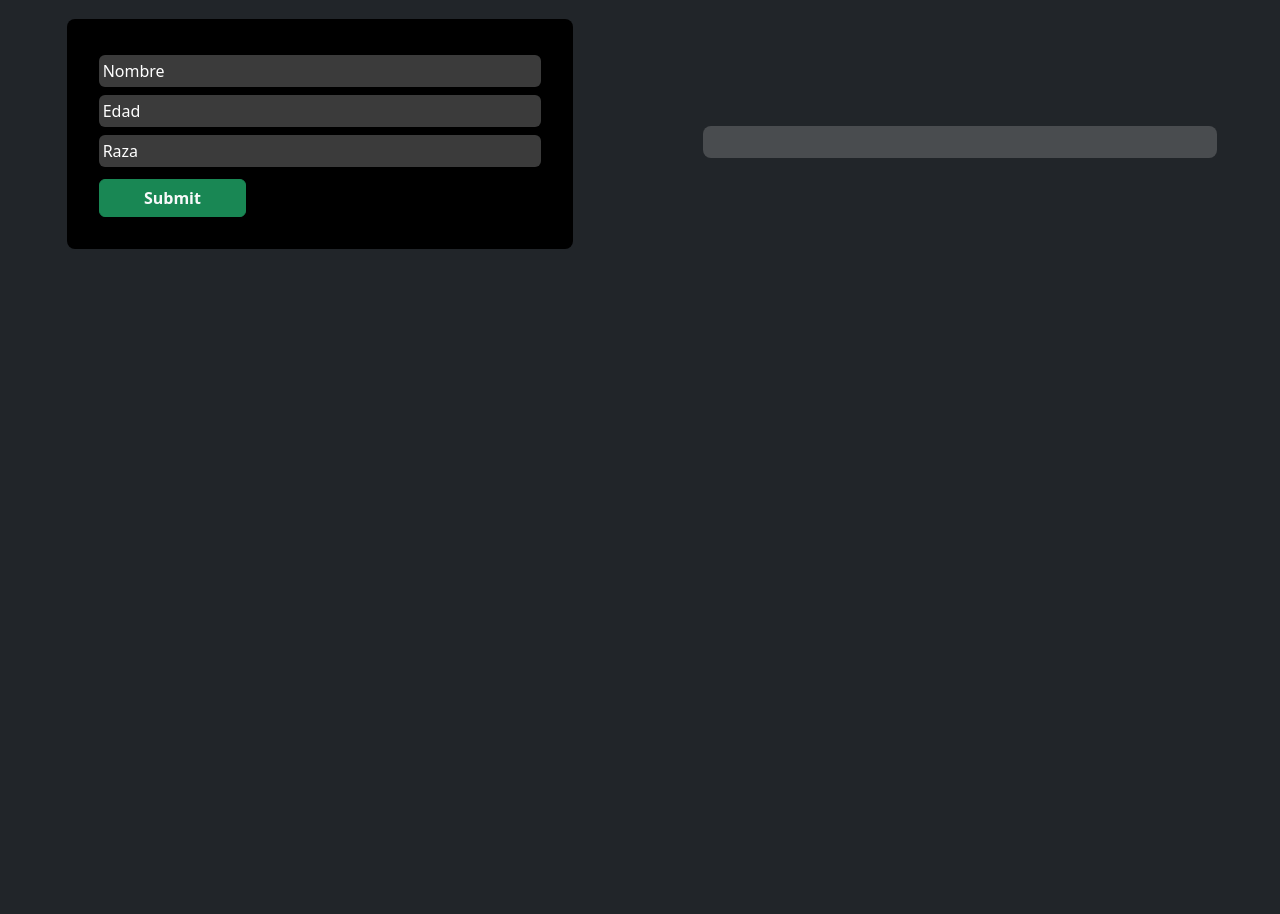
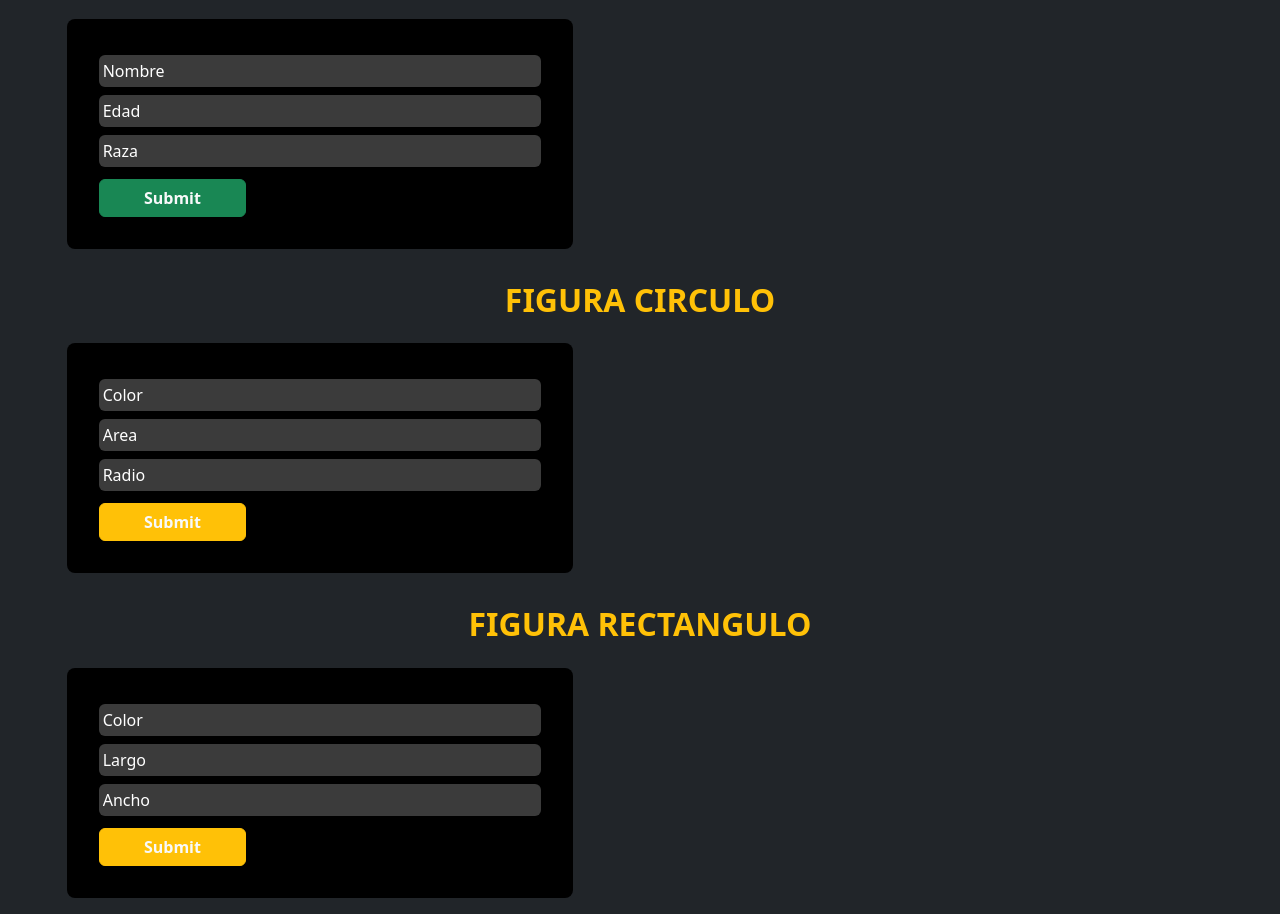
Before and after one commit to Jean0405/POO, a plain HTML site: page index.html in a window 1280 px wide. Shown: the part 424-1338 px from the top of the page. Before the commit the page ends 800 px from the top, so only its background shows below. Drawn offline with nearby package versions, Linux system fonts and the light colour scheme.

Commit message:
feat: :art: Formularios para figura y demás
Se crean y funciionan bien los formularios para obtener los datos del circulo y rectangulo

```diff
--- a/index.html
+++ b/index.html
@@ -48,9 +48,49 @@
                     <input class="btn btn-success fw-bold text-light mt-2 col-4" class="btn btn-success" type="submit" value="Submit">
                 </form>
             </div>
-            <div class="saludo-containerAnimal col-12 col-sm-12 col-md-6 col-lg-6 d-flex flex-column justify-content-center align-items-center">
+            <div class="saludo-container saludo-containerAnimal col-12 col-sm-12 col-md-6 col-lg-6 d-flex flex-column justify-content-center align-items-center">
                 <h2 class="title-saludo fw-bold text-info"></h2>
                 <div class="saludo col-10 d-flex flex-column justify-content-center align-items-center mt-2 p-3" id="mensaje2">
+
+                </div>
+            </div>
+        </div>
+    </div>
+
+    <!-- formulario de figura -->
+    <div class="container-fluid">
+        <H2 class="text-warning fw-bold text-center mt-3">FIGURA CIRCULO</H2>
+        <div class="row">
+            <div class="col-12 col-sm-12 col-md-6 col-lg-6 p-3 d-flex justify-content-center align-items-center">
+                <form class="col-10 d-flex flex-column justify-content-center" id="form-figuraCirculo">
+                    <input class="rounded my-1 p-1" type="text" name="color" placeholder="Color">
+                    <input class="rounded my-1 p-1" type="number" name="area" placeholder="Area">
+                    <input class="rounded my-1 p-1" type="number" name="radio" placeholder="Radio">
+                    <input class="btn btn-warning fw-bold text-light mt-2 col-4" class="btn btn-success" type="submit" value="Submit">
+                </form>
+            </div>
+            <div class="saludo-container saludo-containerFigura col-12 col-sm-12 col-md-6 col-lg-6 d-flex flex-column justify-content-center align-items-center">
+                <h2 class="title-saludo fw-bold text-info"></h2>
+                <div class="saludo col-10 d-flex flex-column justify-content-center align-items-center mt-2 p-3" id="mensaje3">
+
+                </div>
+            </div>
+        </div>
+    </div>
+    <div class="container-fluid">
+        <H2 class="text-warning fw-bold text-center mt-3">FIGURA RECTANGULO</H2>
+        <div class="row">
+            <div class="col-12 col-sm-12 col-md-6 col-lg-6 p-3 d-flex justify-content-center align-items-center">
+                <form class="col-10 d-flex flex-column justify-content-center" id="form-figuraRectangulo">
+                    <input class="rounded my-1 p-1" type="text" name="color" placeholder="Color">
+                    <input class="rounded my-1 p-1" type="number" name="largo" placeholder="Largo">
+                    <input class="rounded my-1 p-1" type="number" name="ancho" placeholder="Ancho">
+                    <input class="btn btn-warning fw-bold text-light mt-2 col-4" class="btn btn-success" type="submit" value="Submit">
+                </form>
+            </div>
+            <div class="saludo-container saludo-containerRectangulo col-12 col-sm-12 col-md-6 col-lg-6 d-flex flex-column justify-content-center align-items-center">
+                <h2 class="title-saludo fw-bold text-info"></h2>
+                <div class="saludo col-10 d-flex flex-column justify-content-center align-items-center mt-2 p-3" id="mensaje4">
 
                 </div>
             </div>
```
